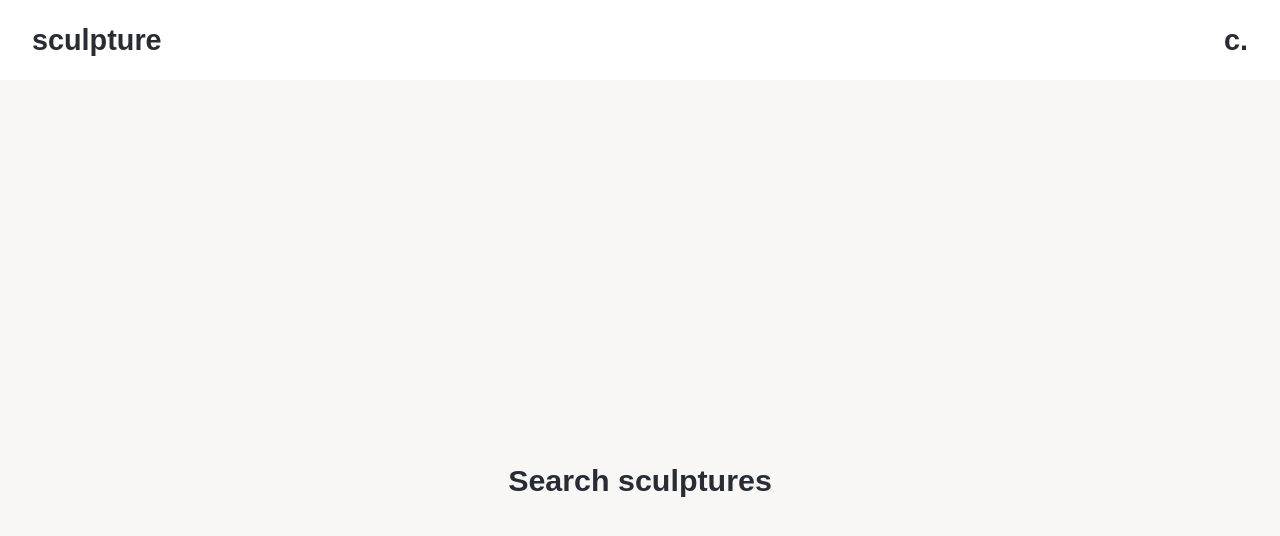
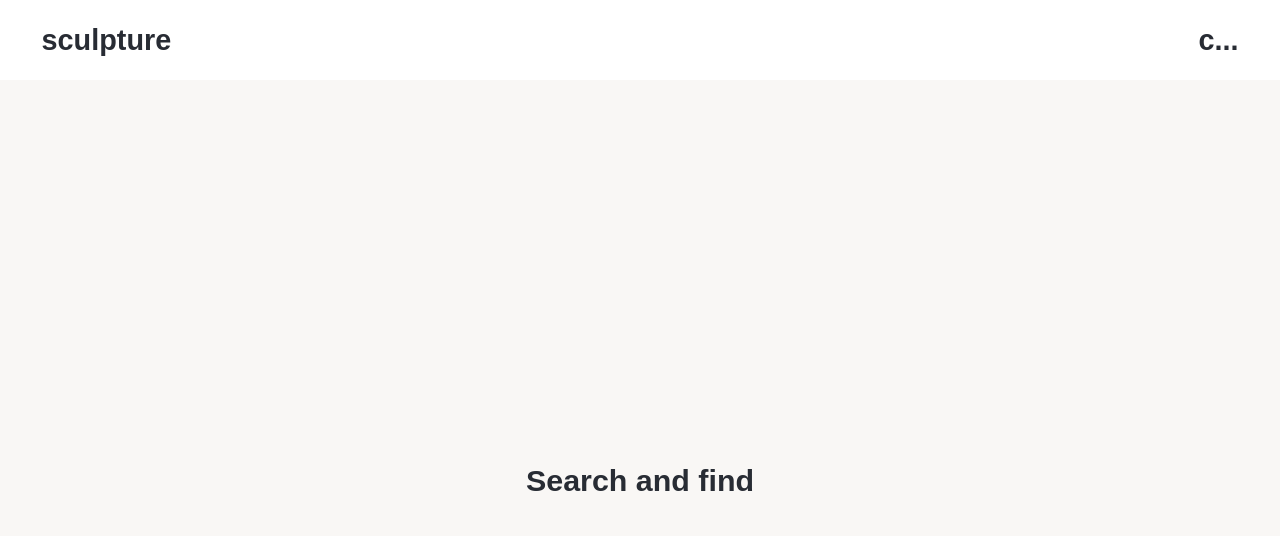
Before and after one commit to PatrikAarnivaara/sculpture, a React (Create React App) app: page / in a window 1280 px wide. Shown: the top 536 px of the page. Built offline with nearby package versions, Linux system fonts and the light colour scheme.

Commit message:
Changed padding on links in header

```diff
--- a/src/UI/Navbar.css
+++ b/src/UI/Navbar.css
@@ -11,19 +11,20 @@
 
 .Nav-sculpture-logo {
 	text-decoration: none;
-    cursor: pointer;
-
+	cursor: pointer;
+	padding: 0.5em;
 }
 
 .Nav-sculpture-logo:hover {
-    color: grey
+	color: grey;
 }
 
 .Nav-collection-logo {
 	text-decoration: none;
-    cursor: pointer;
+	cursor: pointer;
+    padding: 0.5em;
 }
 
 .Nav-collection-logo:hover {
-    color: aqua;
+	color: aqua;
 }
--- a/src/UI/Navbar.js
+++ b/src/UI/Navbar.js
@@ -9,7 +9,7 @@ const NavBar = () => {
 				<h2>sculpture</h2>
 			</Link>
 			<Link to="/collection" className="Nav-collection-logo">
-				<h2>c.</h2>
+				<h2>c...</h2>
 			</Link>
 		</nav>
 	);
--- a/src/components/collection/Collection.js
+++ b/src/components/collection/Collection.js
@@ -4,7 +4,7 @@ import './Collection.css'
 const Collection = () => {
     return (
         <div className="collection-wrapper">
-            <h3>Collection of sculptures</h3>
+            <h3>Collection</h3>
         </div>
     );
 };
--- a/src/components/sculpture/Sculpture.js
+++ b/src/components/sculpture/Sculpture.js
@@ -4,7 +4,7 @@ import './Sculpture.css';
 const Sculpture = () => {
 	return (
 		<header className="sculpture-wrapper">
-			<h3>Search sculptures</h3>
+			<h3>Search and find</h3>
 		</header>
 	);
 };
```
